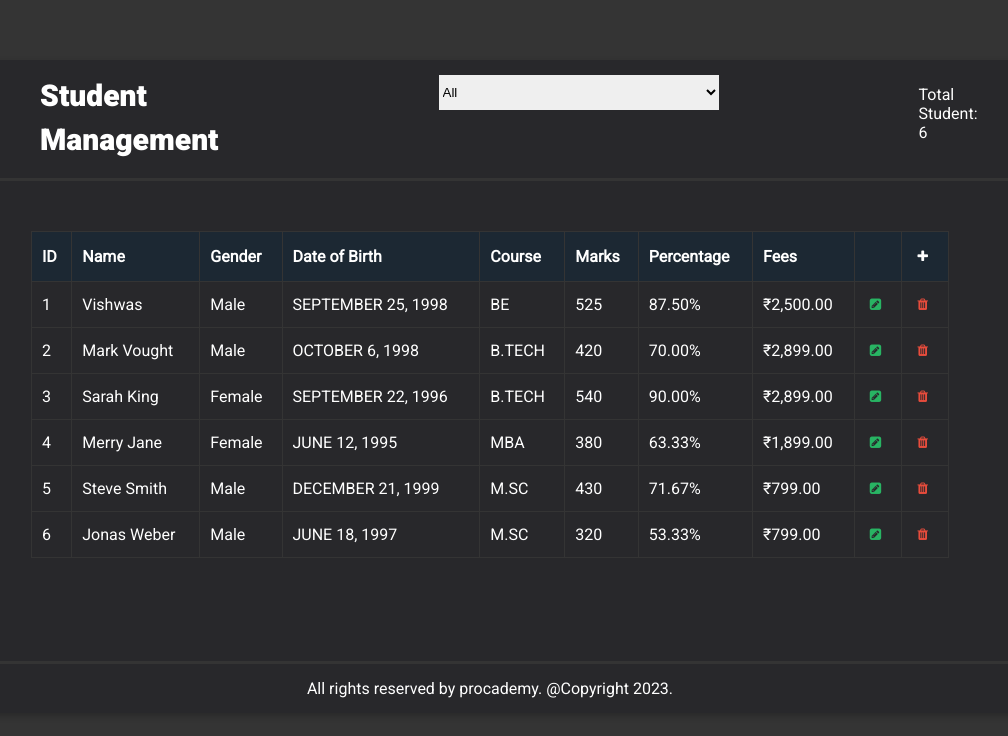
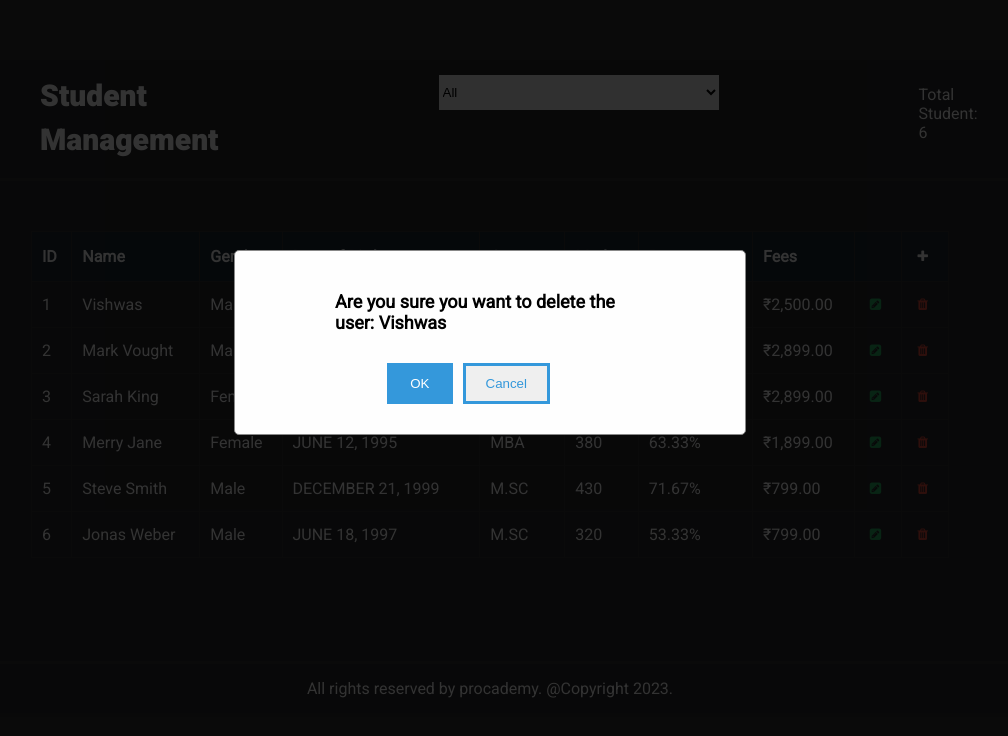
Before and after one commit to VIS-WAS/angular-pipes, an Angular app: page / in a window 1280 px wide. Both pictures are taken after a click on the button 1072 px from the left and 304 px from the top of the page. Shown: the top 736 px of the page, without its empty margins (150-1158 px from the left). Built offline with nearby package versions, Linux system fonts and the light colour scheme.

Commit message:
dynamic componet using *ngIf and it also have examplefor @Input and @Output

```diff
--- a/src/app/Pipes/percentage.pipe.ts
+++ b/src/app/Pipes/percentage.pipe.ts
@@ -5,7 +5,7 @@ import { Pipe, PipeTransform } from '@angular/core';
 })
 export class PercentagePipe implements PipeTransform {
   transform(value: number, total: number, decimal: number = 0) {
-    console.log('percentage pipe is called');
+    // console.log('percentage pipe is called');
     return ((value / total) * 100).toFixed(decimal) + '%';
   }
 }
--- a/src/app/Pipes/studentfilter.pipe.ts
+++ b/src/app/Pipes/studentfilter.pipe.ts
@@ -7,7 +7,7 @@ import { Student } from '../Model/Students';
 })
 export class StudentFilterPipe implements PipeTransform {
   transform(list: Student[], filterBy: string) {
-    console.log('Filter pipe called');
+    // console.log('Filter pipe called');
     if (
       filterBy.toLowerCase() === 'all' ||
       filterBy === '' ||
--- a/src/app/admin/admin.component.html
+++ b/src/app/admin/admin.component.html
@@ -156,7 +156,7 @@
           </button>
         </td>
         <td *ngIf="!isEditing || std.id !== stdIdToEdit">
-          <button class="delete-button">
+          <button class="delete-button" (click)="deleteStudent(std)">
             <i class="fa fa-trash" aria-hidden="true"></i>
           </button>
         </td>
@@ -180,3 +180,9 @@
   </div>
   <!--PAGE FOOTER ENDS-->
 </div>
+
+<delete-student
+  *ngIf="showConfirmDeleteComponent"
+  [studentToDelete]="studentToDelete"
+  (deleteUserClicked)="userConfirmation($event)"
+></delete-student>
--- a/src/app/admin/admin.component.ts
+++ b/src/app/admin/admin.component.ts
@@ -89,4 +89,25 @@ export class AdminComponent implements OnInit {
     this.isEditing = false;
     this.students = this.studentService.filterStudentByGender(this.filterText);
   }
+
+  showConfirmDeleteComponent: boolean = false;
+
+  studentToDelete: Student;
+
+  deleteStudent(student: Student) {
+    this.showConfirmDeleteComponent = true;
+
+    this.studentToDelete = student;
+  }
+
+  userConfirmation(value: boolean) {
+    this.showConfirmDeleteComponent = false;
+
+    console.log(value);
+    if (value) {
+      let index = this.studentService.student.indexOf(this.studentToDelete);
+      this.studentService.student.splice(index, 1);
+      console.log(index);
+    }
+  }
 }
--- /dev/null
+++ b/src/app/admin/delete-student/delete-student.component.css
@@ -0,0 +1,49 @@
+.modal {
+  position: fixed; /* Stay in place */
+  z-index: 1; /* Sit on top */
+  padding-top: 100px; /* Location of the box */
+  left: 0;
+  top: 0;
+  width: 100%; /* Full width */
+  height: 100%; /* Full height */
+  overflow: auto; /* Enable scroll if needed */
+  background-color: rgb(0, 0, 0); /* Fallback color */
+  background-color: rgba(0, 0, 0, 0.8); /* Black w/ opacity */
+}
+
+.modal-content {
+  background-color: #fefefe;
+  margin: 150px auto;
+  padding: 30px 100px;
+  border: 1px solid #888;
+  width: 40%;
+  border-radius: 5px;
+  color: black;
+}
+
+p {
+  margin: 10px 0px;
+  font-size: 18px;
+  font-weight: bold;
+}
+
+.modal-actions {
+  padding-right: 90px;
+  padding-top: 20px;
+  text-align: right;
+}
+button {
+  border: none;
+  padding: 10px 20px;
+  margin: 0px 5px;
+}
+
+.btn-ok {
+  background-color: #3498db;
+  border: #3498db 3px solid;
+  color: white;
+}
+.btn-cancel {
+  border: #3498db 3px solid;
+  color: #3498db;
+}
--- /dev/null
+++ b/src/app/admin/delete-student/delete-student.component.html
@@ -0,0 +1,11 @@
+<div class="modal">
+  <div class="modal-content">
+    <p>Are you sure you want to delete the user: {{ studentToDelete.name }}</p>
+    <div class="modal-actions">
+      <button class="btn-ok" (click)="deleteConfirmation(true)">OK</button>
+      <button class="btn-cancel" (click)="deleteConfirmation(false)">
+        Cancel
+      </button>
+    </div>
+  </div>
+</div>
--- /dev/null
+++ b/src/app/admin/delete-student/delete-student.component.ts
@@ -0,0 +1,18 @@
+import { Component, EventEmitter, Input, Output } from '@angular/core';
+import { Student } from 'src/app/Model/Students';
+
+@Component({
+  selector: 'delete-student',
+  templateUrl: './delete-student.component.html',
+  styleUrls: ['./delete-student.component.css'],
+})
+export class DeleteStudentComponent {
+  @Input()
+  studentToDelete: Student;
+  @Output()
+  deleteUserClicked: EventEmitter<boolean> = new EventEmitter<boolean>();
+
+  deleteConfirmation(value: boolean) {
+    this.deleteUserClicked.emit(value);
+  }
+}
--- a/src/app/app.module.ts
+++ b/src/app/app.module.ts
@@ -7,6 +7,7 @@ import { AdminComponent } from './admin/admin.component';
 import { PercentagePipe } from './Pipes/percentage.pipe';
 import { FormsModule } from '@angular/forms';
 import { StudentFilterPipe } from './Pipes/studentfilter.pipe';
+import { DeleteStudentComponent } from './admin/delete-student/delete-student.component';
 
 @NgModule({
   declarations: [
@@ -14,6 +15,7 @@ import { StudentFilterPipe } from './Pipes/studentfilter.pipe';
     AdminComponent,
     PercentagePipe,
     StudentFilterPipe,
+    DeleteStudentComponent,
   ],
   imports: [BrowserModule, AppRoutingModule, FormsModule],
   providers: [],
```
